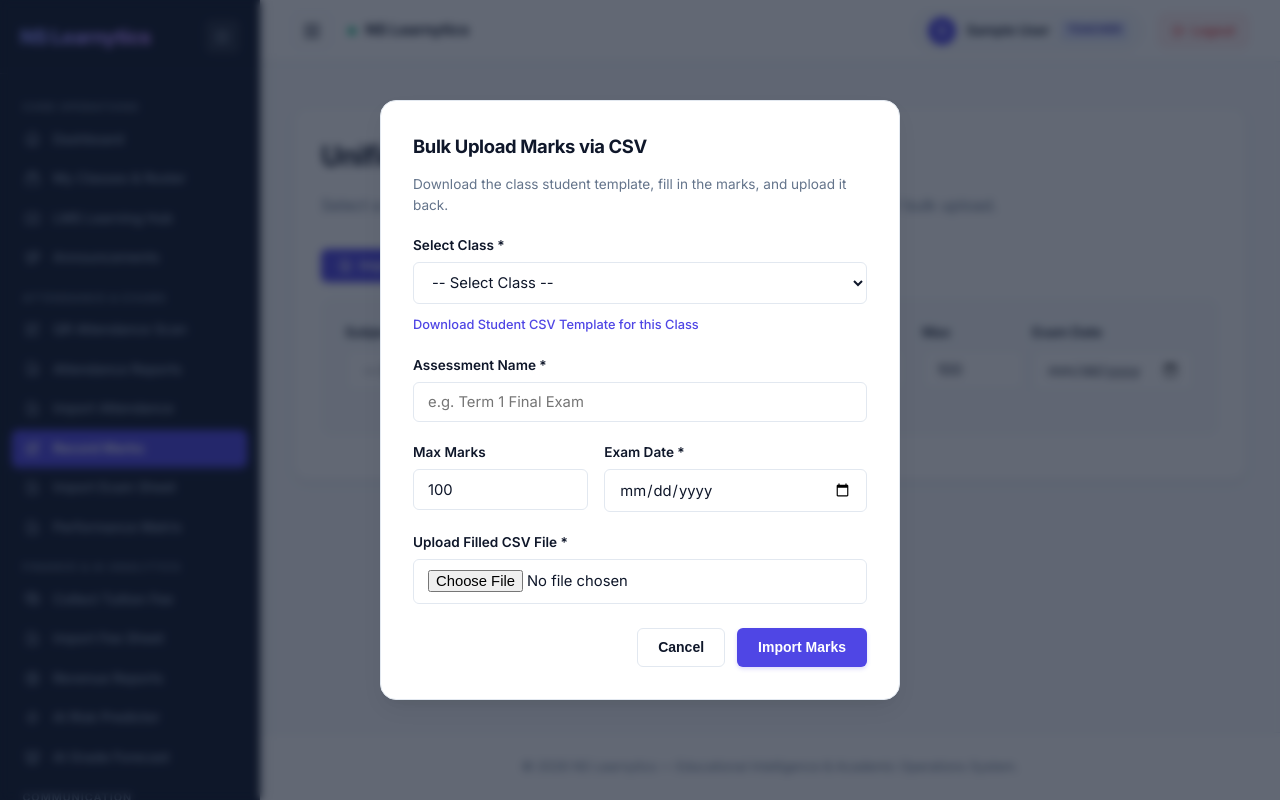
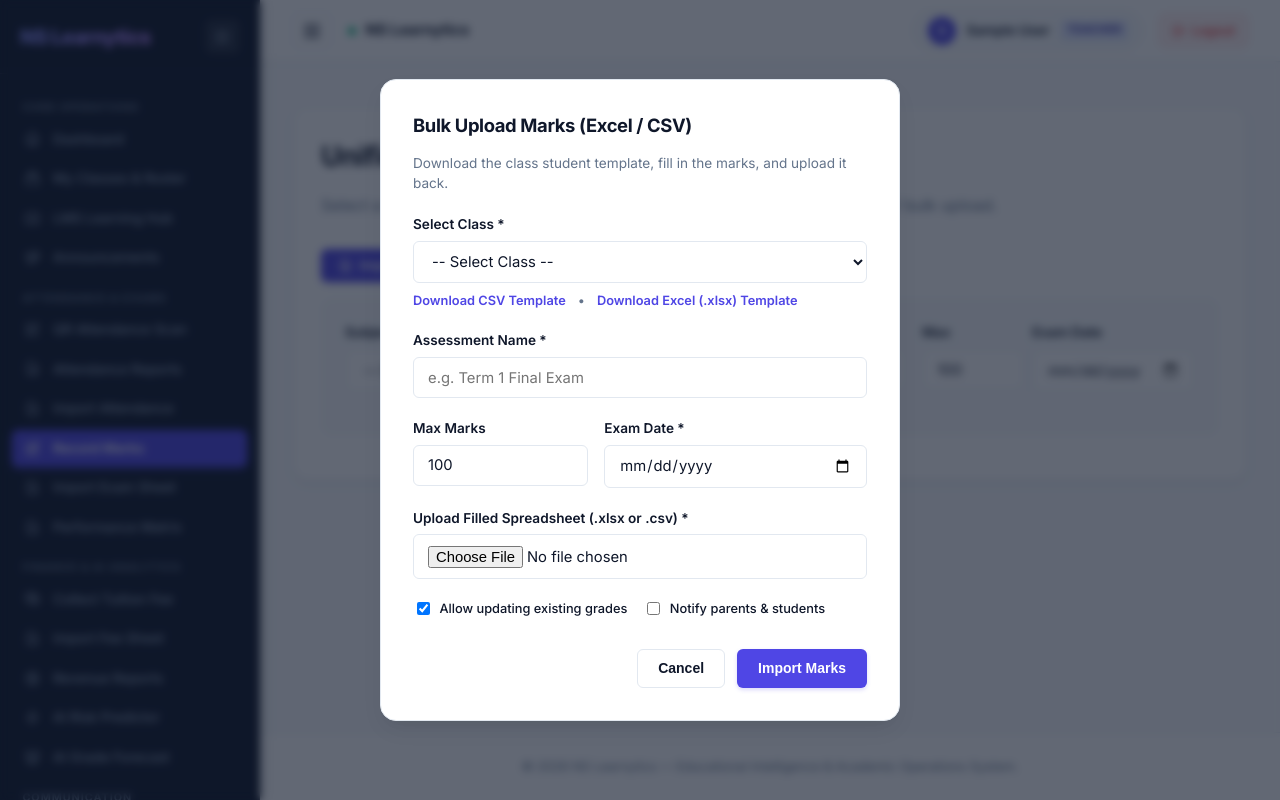
Before and after one commit to nihadn6/NS-learnytics, a Flask app: page /marks/add in a window 1280 px wide, after a click on "Quick CSV Dialog". Run offline with Flask 3, Linux system fonts and the light colour scheme; the visitor is signed in with stand-in values (Sample User, id 1); data that the repository does not hold is empty.

Commit message:
fix(performance): resolve BuildError for performance.bulk_upload_marks and enhance quick upload modal

```diff
--- a/routes/performance.py
+++ b/routes/performance.py
@@ -797,8 +797,8 @@ def download_marks_template(class_id):
         conn.close()
 
 
-@performance_bp.route('/marks/import', methods=['POST'])
-@performance_bp.route('/marks/bulk-upload', methods=['POST'])
+@performance_bp.route('/marks/import', methods=['POST'], endpoint='import_marks_post')
+@performance_bp.route('/marks/bulk-upload', methods=['POST'], endpoint='bulk_upload_marks')
 def import_marks_post():
     role = session.get('role')
     if role not in ('teacher', 'moderator', 'admin', 'superadmin'):
@@ -813,23 +813,29 @@ def import_marks_post():
     default_date = (request.form.get('date_recorded') or '').strip()
     send_notifications = bool(request.form.get('send_notifications'))
     update_existing = bool(request.form.get('update_existing', True))
+    redirect_dest = (request.form.get('redirect_to') or '').strip()
     file = request.files.get('file')
+
+    def _get_redirect():
+        if redirect_dest:
+            return redirect_dest
+        return url_for('performance.import_marks_view', class_id=class_id) if class_id else url_for('performance.import_marks_view')
 
     if not class_id:
         flash('Please select a valid class section.', 'error')
-        return redirect(url_for('performance.import_marks_view'))
+        return redirect(_get_redirect())
 
     if not default_date:
         default_date = datetime.date.today().isoformat()
 
     if not file or not file.filename:
         flash('Please select an Excel (.xlsx) or CSV (.csv) file to import.', 'error')
-        return redirect(url_for('performance.import_marks_view', class_id=class_id))
+        return redirect(_get_redirect())
 
     filename = file.filename.lower()
     if not (filename.endswith('.csv') or filename.endswith('.xlsx') or filename.endswith('.xls')):
         flash('Unsupported file format. Please upload a .xlsx or .csv exam results file.', 'error')
-        return redirect(url_for('performance.import_marks_view', class_id=class_id))
+        return redirect(_get_redirect())
 
     conn = get_db_connection()
     try:
@@ -1043,9 +1049,9 @@ def import_marks_post():
                 msg_parts.append(f"{skipped_blank} blank score(s) skipped.")
 
             flash(" ".join(msg_parts), "success" if total_graded > 0 else "info")
-            return redirect(url_for('performance.import_marks_view', class_id=class_id))
+            return redirect(_get_redirect())
     except Exception as e:
         flash(f'An unexpected error occurred during marks import: {str(e)}', 'error')
-        return redirect(url_for('performance.import_marks_view', class_id=class_id))
+        return redirect(_get_redirect())
     finally:
         conn.close()
--- a/templates/mark_performance.html
+++ b/templates/mark_performance.html
@@ -145,23 +145,25 @@
             });
     });
 
-    function downloadTemplate() {
+    function downloadTemplate(fmt) {
         const cid = document.getElementById('csvClassSelect').value;
         if (!cid) {
             alert('Please select a class first to download its student template.');
             return;
         }
-        window.location.href = `/marks/template/${cid}`;
+        fmt = fmt || 'csv';
+        window.location.href = `/marks/template/${cid}?format=${fmt}`;
     }
 </script>
 
-<!-- CSV UPLOAD MODAL -->
+<!-- CSV & EXCEL UPLOAD MODAL -->
 <div id="csvModal" class="modal-overlay">
     <div class="modal-content">
-        <h3 style="font-weight: 700; margin-bottom: 0.25rem; color: var(--text-main);">Bulk Upload Marks via CSV</h3>
+        <h3 style="font-weight: 700; margin-bottom: 0.25rem; color: var(--text-main);">Bulk Upload Marks (Excel / CSV)</h3>
         <p class="text-muted" style="font-size: 0.85rem; margin-bottom: 1.25rem;">Download the class student template, fill in the marks, and upload it back.</p>
 
         <form action="{{ url_for('performance.bulk_upload_marks') }}" method="POST" enctype="multipart/form-data">
+            <input type="hidden" name="redirect_to" value="{{ url_for('performance.add_marks') }}">
             <div class="form-group">
                 <label>Select Class *</label>
                 <select name="class_id" id="csvClassSelect" required class="input-field">
@@ -170,8 +172,10 @@
                         <option value="{{ c.id }}">{{ c.subject }}</option>
                     {% endfor %}
                 </select>
-                <div style="margin-top: 0.4rem;">
-                    <a href="javascript:void(0)" onclick="downloadTemplate()" style="font-size: 0.8rem; font-weight: 500;">Download Student CSV Template for this Class</a>
+                <div style="margin-top: 0.5rem; display: flex; gap: 0.75rem; font-size: 0.8rem;">
+                    <a href="javascript:void(0)" onclick="downloadTemplate('csv')" style="font-weight: 600;">Download CSV Template</a>
+                    <span style="color: var(--text-muted);">&bull;</span>
+                    <a href="javascript:void(0)" onclick="downloadTemplate('xlsx')" style="font-weight: 600;">Download Excel (.xlsx) Template</a>
                 </div>
             </div>
 
@@ -191,9 +195,18 @@
                 </div>
             </div>
 
-            <div class="form-group" style="margin-bottom: 1.5rem;">
-                <label>Upload Filled CSV File *</label>
-                <input type="file" name="file" accept=".csv" required class="input-field">
+            <div class="form-group" style="margin-bottom: 1.25rem;">
+                <label>Upload Filled Spreadsheet (.xlsx or .csv) *</label>
+                <input type="file" name="file" accept=".csv, .xlsx, .xls" required class="input-field">
+            </div>
+
+            <div class="form-group" style="display: flex; gap: 1rem; align-items: center; margin-bottom: 1.5rem; flex-wrap: wrap;">
+                <label style="display: inline-flex; align-items: center; gap: 0.4rem; font-size: 0.8rem; font-weight: 500; cursor: pointer;">
+                    <input type="checkbox" name="update_existing" value="1" checked> Allow updating existing grades
+                </label>
+                <label style="display: inline-flex; align-items: center; gap: 0.4rem; font-size: 0.8rem; font-weight: 500; cursor: pointer;">
+                    <input type="checkbox" name="send_notifications" value="1"> Notify parents & students
+                </label>
             </div>
 
             <div style="display: flex; gap: 0.75rem; justify-content: flex-end;">
```
